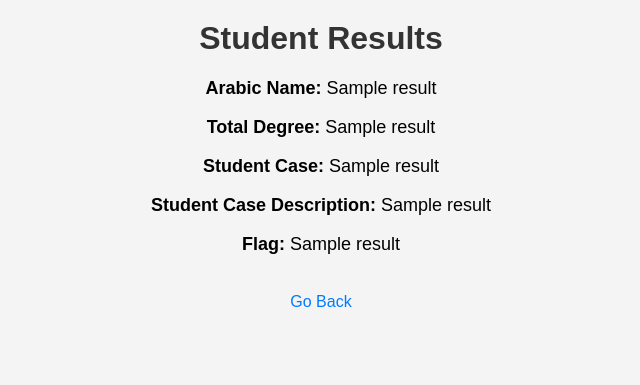
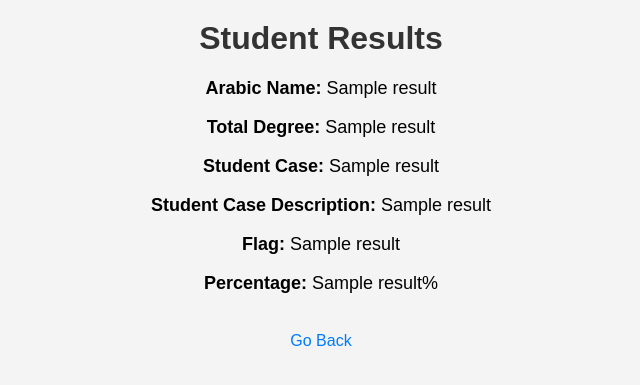
Before and after one commit to YahiaNaiem/natiga, a Flask app: template templates/results.html in a window 1280 px wide. Shown: the top 385 px of the page, without its empty margins (319-959 px from the left). Run offline with Flask 3, Linux system fonts and the light colour scheme; the template is opened without the code that fills it: most values are stand-ins (such as "Sample title", 1, 10 or a date in 2020).

Commit message:
modifying scripts to show the percentage

```diff
--- a/app.py
+++ b/app.py
@@ -5,9 +5,9 @@ app = Flask(__name__)
 
 # Function to get student results by seating_no
 def get_student_results(seating_no):
-    conn = sqlite3.connect('F:/Results/students.db')  # Path to your SQLite database
+    conn = sqlite3.connect('F:/Results/site/students.db')  # Path to your SQLite database
     cursor = conn.cursor()
-    cursor.execute("SELECT arabic_name, total_degree, student_case, student_case_desc, c_flage FROM students WHERE seating_no=?", (seating_no,))
+    cursor.execute("SELECT arabic_name, total_degree, student_case, student_case_desc, c_flage, percentage FROM students WHERE seating_no=?", (seating_no,))
     results = cursor.fetchone()
     conn.close()
     return results
--- a/templates/results.html
+++ b/templates/results.html
@@ -15,6 +15,7 @@
             <p><strong>Student Case:</strong> {{ results[2] }}</p>
             <p><strong>Student Case Description:</strong> {{ results[3] }}</p>
             <p><strong>Flag:</strong> {{ results[4] }}</p>
+            <p><strong>Percentage:</strong> {{ results[5] }}%</p>
         {% else %}
             <p>No results found for the provided seating number.</p>
         {% endif %}
```
